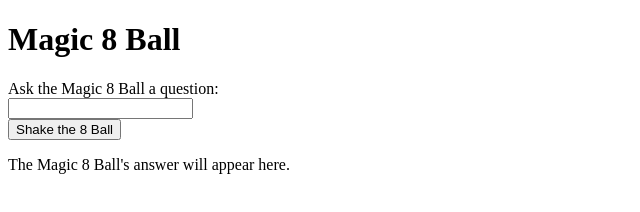
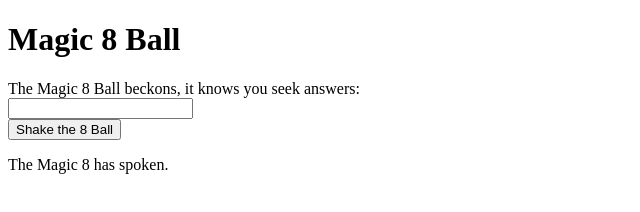
Before and after one commit to jlh78/magic-8-ball, a plain HTML site: page idex.html in a window 1280 px wide. Shown: the whole page, without its empty margins (0-640 px from the left). Drawn offline with Linux system fonts and the light colour scheme.

Commit message:
second commit

```diff
--- a/idex.html
+++ b/idex.html
@@ -7,14 +7,14 @@
 
     <h1>Magic 8 Ball</h1>
 
-    <label for="question">Ask the Magic 8 Ball a question:</label>
+    <label for="question">The Magic 8 Ball beckons, it knows you seek answers:</label>
     <br>
     <input type="text" id="question" name="question"
 
     <br><br>
     <button id="shakeButton">Shake the 8 Ball</button>
 
-    <p id="answer"> The Magic 8 Ball's answer will appear here.</p>
+    <p id="answer"> The Magic 8 has spoken.</p>
 
 </body>
 <html>
```
